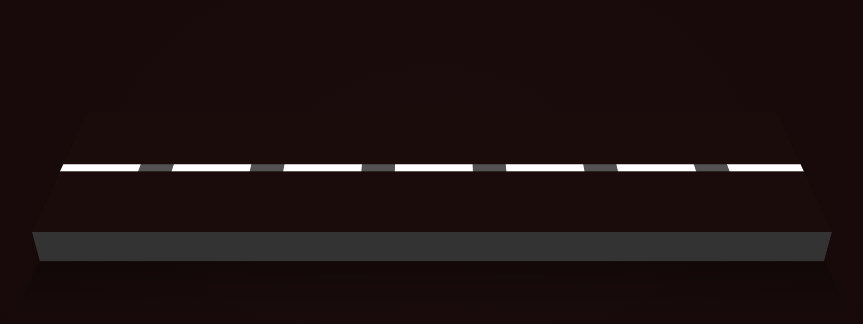
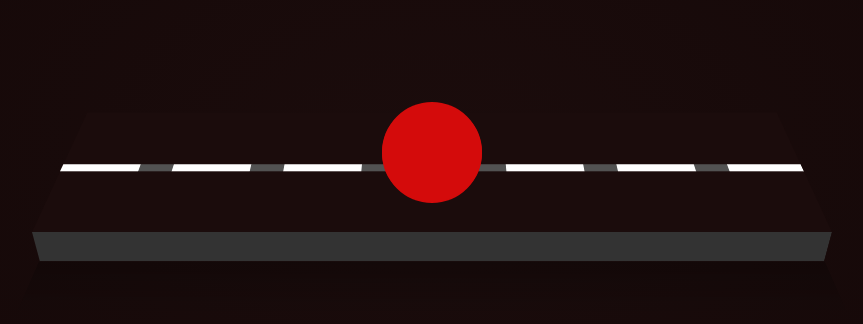
Before and after one commit to Alabi12/3D-Animation-Project, a plain HTML site: page index.html in a window 1280 px wide. Shown: the part 248-572 px from the top of the page, without its empty margins (208-1071 px from the left). Drawn offline with Linux system fonts and the light colour scheme.

Commit message:
Update style.css

```diff
--- a/style.css
+++ b/style.css
@@ -88,7 +88,7 @@
     }
 }
 
-.square{
+.circle{
     position: absolute;
     width: 100px;
     height: 100px;
```
